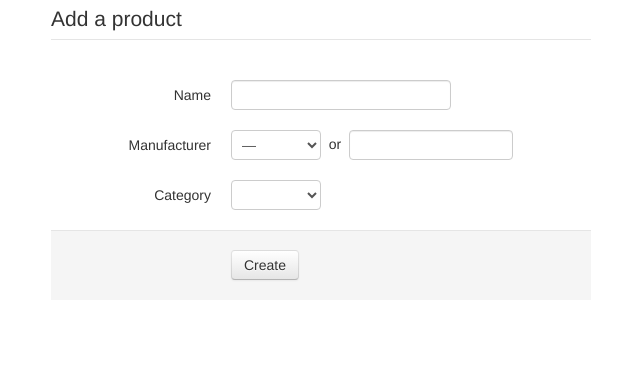
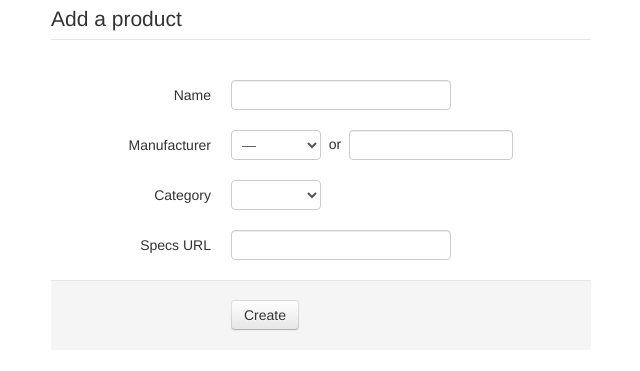
Before and after one commit to daeyun/aggrerate, a Flask app: page /products/ in a window 1280 px wide. Shown: the part 269-640 px from the top of the page, without its empty margins (119-759 px from the left). Run offline with Flask 2, Linux system fonts and the light colour scheme; data that the repository does not hold is empty; some libraries are stand-ins or nearby versions.

Commit message:
Add specs scraping

```diff
--- a/aggrerate/scraper/specifications.py
+++ b/aggrerate/scraper/specifications.py
@@ -25,6 +25,5 @@ class SpecificationScraper(object):
             for tr in self.specs_soup.find_all('tr'):
                 ths = tr.find_all('th')
                 self.specs[ths[0].text] = ths[1].text
-            print self.specs
         except:
             print "Unable to parse specs"
--- a/aggrerate/templates/products_list.html
+++ b/aggrerate/templates/products_list.html
@@ -52,6 +52,13 @@
                         </div>
                     </div>
 
+                    <div class="control-group">
+                        <label for="specs_url" class="control-label">Specs URL</label>
+                        <div class="controls">
+                            <input type="text" name="specs_url">
+                        </div>
+                    </div>
+
                     <div class="form-actions">
                         <button type="submit" class="btn">Create</button>
                     </div>
--- a/aggrerate/views.py
+++ b/aggrerate/views.py
@@ -4,6 +4,7 @@ import flask, time
 from aggrerate import app, util
 from aggrerate.web_scripts import loginCode
 from aggrerate.scraper import ReviewScraper
+from aggrerate.scraper.specifications import SpecificationScraper
 
 def cookie_params(request):
     params = {"username": request.cookies.get('username')}
@@ -204,6 +205,7 @@ def add_product():
     # Prepare form values
     product_name = request.form['product_name']
     category_id  = request.form['category_id']
+    specs_url    = request.form['specs_url']
 
     mfg_in_db     = request.form['manufacturer_present']
     mfg_not_in_db = request.form['manufacturer_not_present']
@@ -218,6 +220,13 @@ def add_product():
         invalid = True
 
     if invalid:
+        return redir
+
+    # Scrape specifications
+    specs_scraper = SpecificationScraper(specs_url)
+    specs_scraper.parse_page()
+    if not specs_scraper.specs:
+        flask.flash('Unable to scrape specs', 'error')
         return redir
 
     # Insert into database
@@ -249,6 +258,22 @@ def add_product():
             )
         """, (product_name, category_id)
         )
+
+    product_id = cur.lastrowid
+
+    cur.executemany("""
+    INSERT INTO
+        specifications
+    VALUES
+        (
+            NULL,
+            %s,
+            %s,
+            %s
+        )
+    """, [(product_id, k, v) for k, v in specs_scraper.specs.iteritems()]
+    )
+
     db.commit()
 
     flask.flash('Added new product!', 'success')
```
